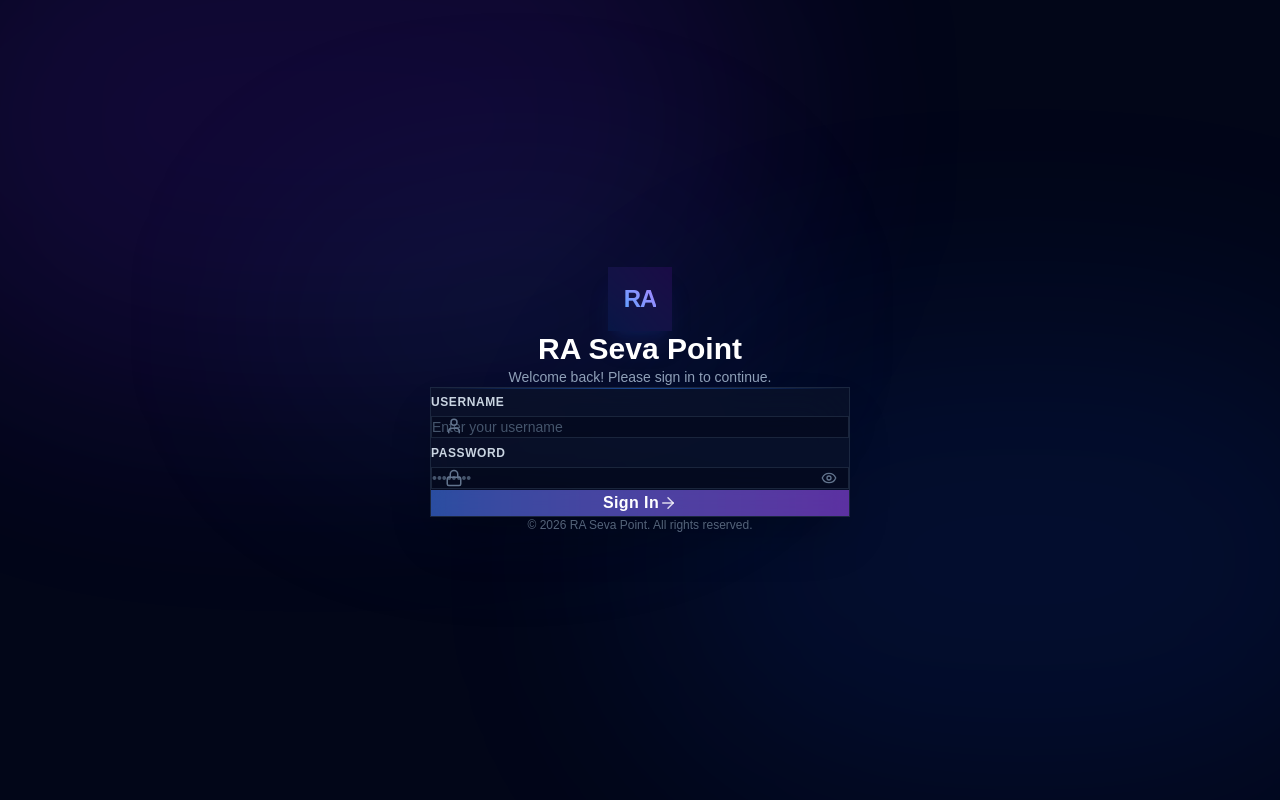
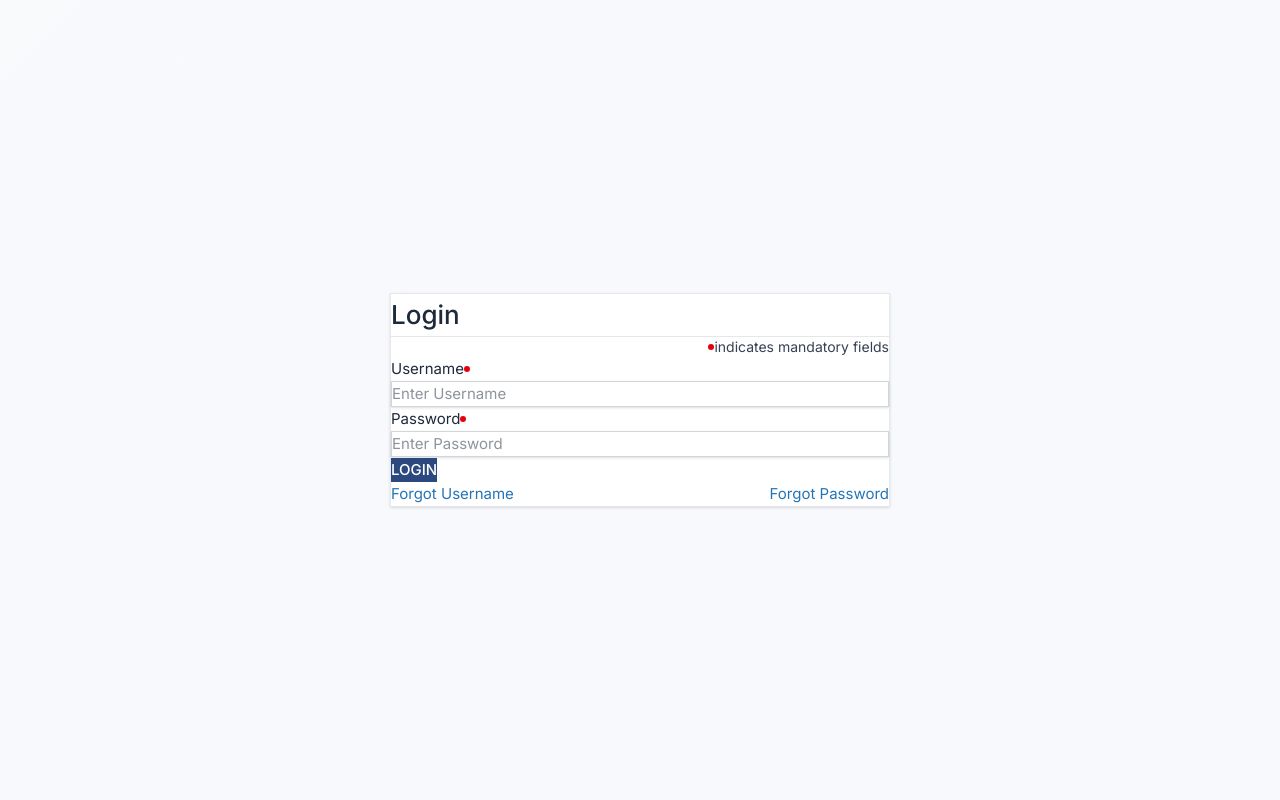
Before and after one commit to Sain8757/Ruhan_website, a Next.js app: page /login in a window 1280 px wide. Built offline with nearby package versions, Linux system fonts and the light colour scheme.

Commit message:
feat: implement formal white login UI matching screenshot and fix favicon

```diff
--- a/app/(auth)/login/page.tsx
+++ b/app/(auth)/login/page.tsx
@@ -1,31 +1,15 @@
 "use client";
 
-import { useState, useEffect } from "react";
+import { useState } from "react";
 import { signIn } from "next-auth/react";
 import { useRouter } from "next/navigation";
-import {
-  Eye,
-  EyeOff,
-  Lock,
-  User,
-  Loader2,
-  ShieldCheck,
-  AlertCircle,
-  ArrowRight,
-} from "lucide-react";
 
 export default function LoginPage() {
   const [email, setEmail] = useState("");
   const [password, setPassword] = useState("");
-  const [showPassword, setShowPassword] = useState(false);
   const [error, setError] = useState("");
   const [loading, setLoading] = useState(false);
-  const [mounted, setMounted] = useState(false);
   const router = useRouter();
-
-  useEffect(() => {
-    setMounted(true);
-  }, []);
 
   const handleSubmit = async (e: React.FormEvent) => {
     e.preventDefault();
@@ -49,116 +33,84 @@ export default function LoginPage() {
   };
 
   return (
-    <div className="min-h-screen w-full flex items-center justify-center relative overflow-hidden bg-slate-950">
-      {/* Animated Background Gradients */}
-      <div className="absolute inset-0 overflow-hidden pointer-events-none">
-        <div className="absolute -top-[20%] -left-[10%] w-[70%] h-[70%] rounded-full bg-violet-600/20 blur-[120px] animate-pulse" style={{ animationDuration: '8s' }} />
-        <div className="absolute bottom-[0%] -right-[10%] w-[60%] h-[60%] rounded-full bg-blue-600/20 blur-[120px] animate-pulse" style={{ animationDuration: '10s', animationDirection: 'reverse' }} />
-        <div className="absolute top-[20%] left-[20%] w-[40%] h-[40%] rounded-full bg-cyan-500/10 blur-[100px] animate-pulse" style={{ animationDuration: '12s' }} />
+    <div className="min-h-screen w-full flex items-center justify-center bg-[#f7f9fc] font-sans">
+      <div className="w-full max-w-[500px] bg-white p-8 shadow-sm border border-gray-200">
+
+        {/* Header */}
+        <div className="border-b border-gray-200 pb-2 mb-2">
+          <h1 className="text-[26px] text-gray-800 font-medium">Login</h1>
         </div>
 
-      {/* Grid overlay */}
-      <div
-        className="absolute inset-0 pointer-events-none opacity-[0.03]"
-        style={{
-          backgroundImage: `linear-gradient(rgba(255,255,255,0.1) 1px, transparent 1px), linear-gradient(90deg, rgba(255,255,255,0.1) 1px, transparent 1px)`,
-          backgroundSize: '40px 40px'
-        }}
-      />
-
-      <div className={`w-full max-w-[420px] px-6 relative z-10 transition-all duration-1000 ${mounted ? 'opacity-100 translate-y-0' : 'opacity-0 translate-y-8'}`}>
-
-        {/* Logo and Brand */}
-        <div className="flex flex-col items-center mb-8 text-center">
-          <div className="w-16 h-16 rounded-2xl bg-gradient-to-tr from-blue-600 to-violet-600 p-[2px] mb-4 shadow-xl shadow-blue-900/20">
-            <div className="w-full h-full bg-slate-950/80 backdrop-blur-sm rounded-2xl flex items-center justify-center">
-              <span className="text-transparent bg-clip-text bg-gradient-to-tr from-blue-400 to-violet-400 font-black text-2xl tracking-tighter">
-                RA
-              </span>
+        {/* Mandatory Text */}
+        <div className="flex justify-end mb-6">
+          <div className="flex items-center text-sm text-gray-700">
+            <span className="w-1.5 h-1.5 bg-red-600 rounded-full mr-1.5 inline-block"></span>
+            indicates mandatory fields
           </div>
         </div>
-          <h1 className="text-3xl font-bold text-white tracking-tight mb-1">RA Seva Point</h1>
-          <p className="text-slate-400 text-sm">Welcome back! Please sign in to continue.</p>
+
+        {error && (
+          <div className="mb-4 p-3 bg-red-50 border border-red-200 text-red-600 text-sm rounded-sm">
+            {error}
           </div>
+        )}
 
-        {/* Login Card */}
-        <div className="backdrop-blur-xl bg-slate-900/50 p-8 rounded-3xl border border-slate-700/50 shadow-2xl relative overflow-hidden">
-          {/* Card Shine */}
-          <div className="absolute top-0 inset-x-0 h-px bg-gradient-to-r from-transparent via-blue-500/50 to-transparent" />
+        <form onSubmit={handleSubmit}>
 
-          <form onSubmit={handleSubmit} className="space-y-5">
-            {/* Username Input */}
-            <div className="space-y-1.5">
-              <label className="text-xs font-semibold text-slate-300 uppercase tracking-wider">Username</label>
-              <div className="relative group">
-                <User className="absolute left-3.5 top-1/2 -translate-y-1/2 text-slate-500 group-focus-within:text-blue-400 transition-colors" size={18} />
+          {/* Username */}
+          <div className="mb-5">
+            <label className="flex items-center text-[15px] text-gray-800 mb-1.5">
+              Username
+              <span className="w-1.5 h-1.5 bg-red-600 rounded-full ml-1 inline-block"></span>
+            </label>
             <input
               type="text"
               value={email}
               onChange={(e) => setEmail(e.target.value)}
               required
-                  placeholder="Enter your username"
-                  className="w-full bg-slate-950/50 border border-slate-700/50 text-white text-sm rounded-xl py-3 pl-10 pr-4 focus:outline-none focus:ring-2 focus:ring-blue-500/50 focus:border-blue-500 transition-all placeholder:text-slate-600"
+              placeholder="Enter Username"
+              className="w-full px-3 py-2.5 bg-white border border-gray-300 text-[15px] text-gray-800 focus:outline-none focus:border-blue-400 focus:ring-1 focus:ring-blue-400 shadow-sm"
             />
           </div>
-            </div>
 
-            {/* Password Input */}
-            <div className="space-y-1.5">
-              <label className="text-xs font-semibold text-slate-300 uppercase tracking-wider">Password</label>
-              <div className="relative group">
-                <Lock className="absolute left-3.5 top-1/2 -translate-y-1/2 text-slate-500 group-focus-within:text-blue-400 transition-colors" size={18} />
+          {/* Password */}
+          <div className="mb-6">
+            <label className="flex items-center text-[15px] text-gray-800 mb-1.5">
+              Password
+              <span className="w-1.5 h-1.5 bg-red-600 rounded-full ml-1 inline-block"></span>
+            </label>
             <input
-                  type={showPassword ? "text" : "password"}
+              type="password"
               value={password}
               onChange={(e) => setPassword(e.target.value)}
               required
-                  placeholder="••••••••"
-                  className="w-full bg-slate-950/50 border border-slate-700/50 text-white text-sm rounded-xl py-3 pl-10 pr-12 focus:outline-none focus:ring-2 focus:ring-blue-500/50 focus:border-blue-500 transition-all placeholder:text-slate-600"
+              placeholder="Enter Password"
+              className="w-full px-3 py-2.5 bg-white border border-gray-300 text-[15px] text-gray-800 focus:outline-none focus:border-blue-400 focus:ring-1 focus:ring-blue-400 shadow-sm"
             />
-                <button
-                  type="button"
-                  onClick={() => setShowPassword(!showPassword)}
-                  className="absolute right-3 top-1/2 -translate-y-1/2 p-1 text-slate-500 hover:text-slate-300 transition-colors"
-                >
-                  {showPassword ? <EyeOff size={16} /> : <Eye size={16} />}
-                </button>
-              </div>
           </div>
 
-            {/* Error Message */}
-            {error && (
-              <div className="flex items-center gap-2 p-3 bg-red-500/10 border border-red-500/20 rounded-xl text-red-400 text-sm">
-                <AlertCircle size={16} className="shrink-0" />
-                <p>{error}</p>
-              </div>
-            )}
-
           {/* Login Button */}
+          <div className="mb-6">
             <button
               type="submit"
               disabled={loading}
-              className="w-full relative group overflow-hidden rounded-xl bg-gradient-to-r from-blue-600 to-violet-600 p-[1px] mt-2 transition-all hover:shadow-glow focus:outline-none focus:ring-2 focus:ring-blue-500/50"
+              className="px-8 py-2.5 bg-[#2c497f] hover:bg-[#203a68] text-white font-medium text-[15px] transition-colors disabled:opacity-70 disabled:cursor-not-allowed"
             >
-              <div className="absolute inset-0 bg-white/20 group-hover:bg-white/0 transition-colors" />
-              <div className="relative flex items-center justify-center space-x-2 bg-slate-950/40 backdrop-blur-sm px-4 py-3.5 rounded-xl transition-all group-hover:bg-transparent">
-                {loading ? (
-                  <Loader2 className="w-5 h-5 text-white animate-spin" />
-                ) : (
-                  <>
-                    <span className="font-semibold text-white tracking-wide">Sign In</span>
-                    <ArrowRight size={18} className="text-white/80 group-hover:text-white group-hover:translate-x-1 transition-all" />
-                  </>
-                )}
-              </div>
+              {loading ? "LOGGING IN..." : "LOGIN"}
             </button>
-          </form>
           </div>
 
-        {/* Footer */}
-        <p className="text-center text-slate-500 text-xs mt-8">
-          © {new Date().getFullYear()} RA Seva Point. All rights reserved.
-        </p>
+          {/* Footer Links */}
+          <div className="flex items-center justify-between mt-8 pt-4">
+            <button type="button" className="text-[#2575b6] hover:underline text-[15px]">
+              Forgot Username
+            </button>
+            <button type="button" className="text-[#2575b6] hover:underline text-[15px]">
+              Forgot Password
+            </button>
+          </div>
+
+        </form>
       </div>
     </div>
   );
--- a/app/layout.tsx
+++ b/app/layout.tsx
@@ -9,10 +9,6 @@ export const metadata: Metadata = {
   description: "One Stop for Books, Print & Digital Services — Complete Shop Management System",
   keywords: ["seva point", "digital services", "government services", "print shop", "management"],
   manifest: "/manifest.json",
-  icons: {
-    icon: "/favicon.ico",
-    apple: "/icons/apple-icon.png",
-  },
 };
 
 export const viewport: Viewport = {
```
Lines whose indentation alone changed are shown as unchanged.
